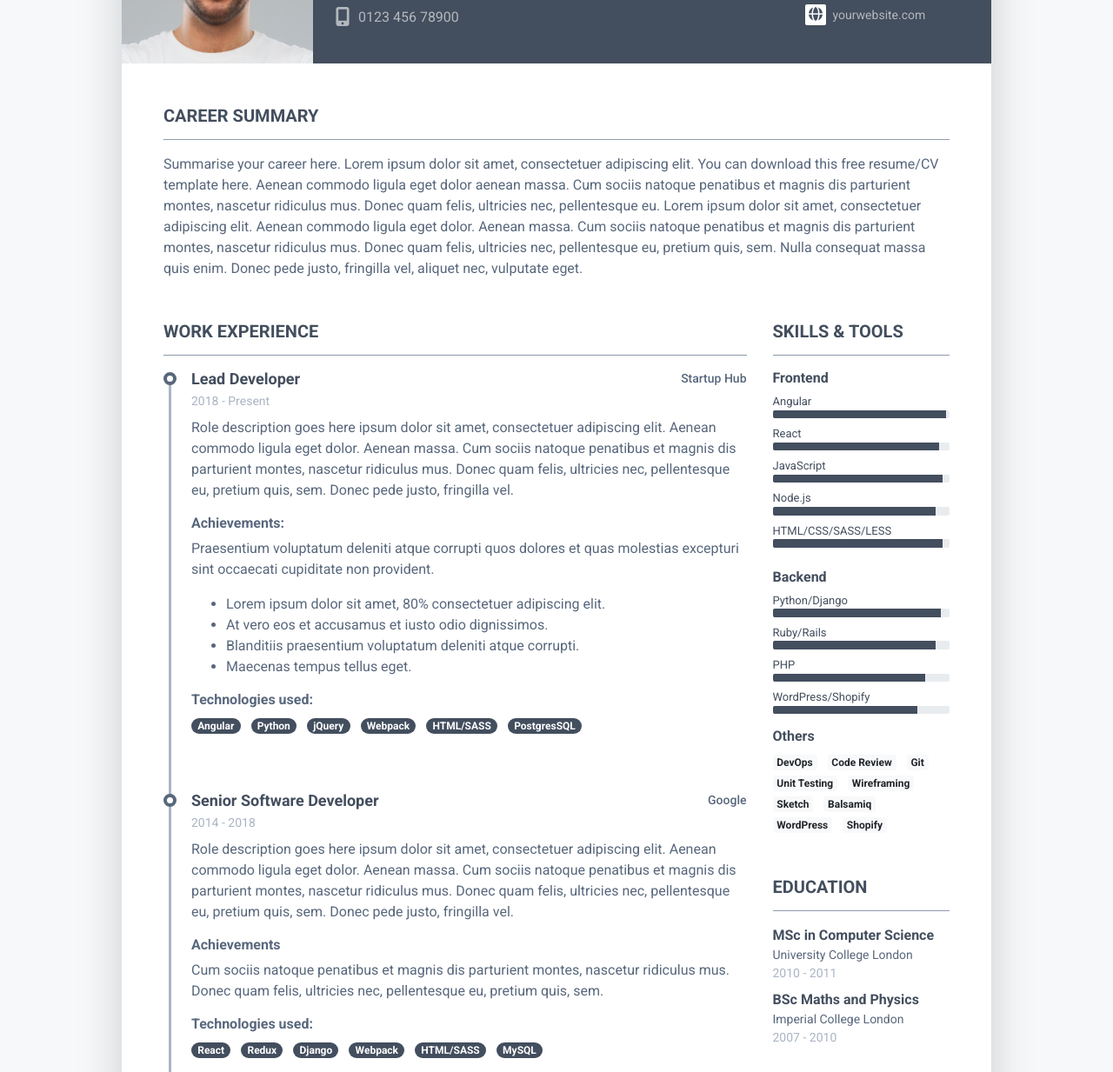
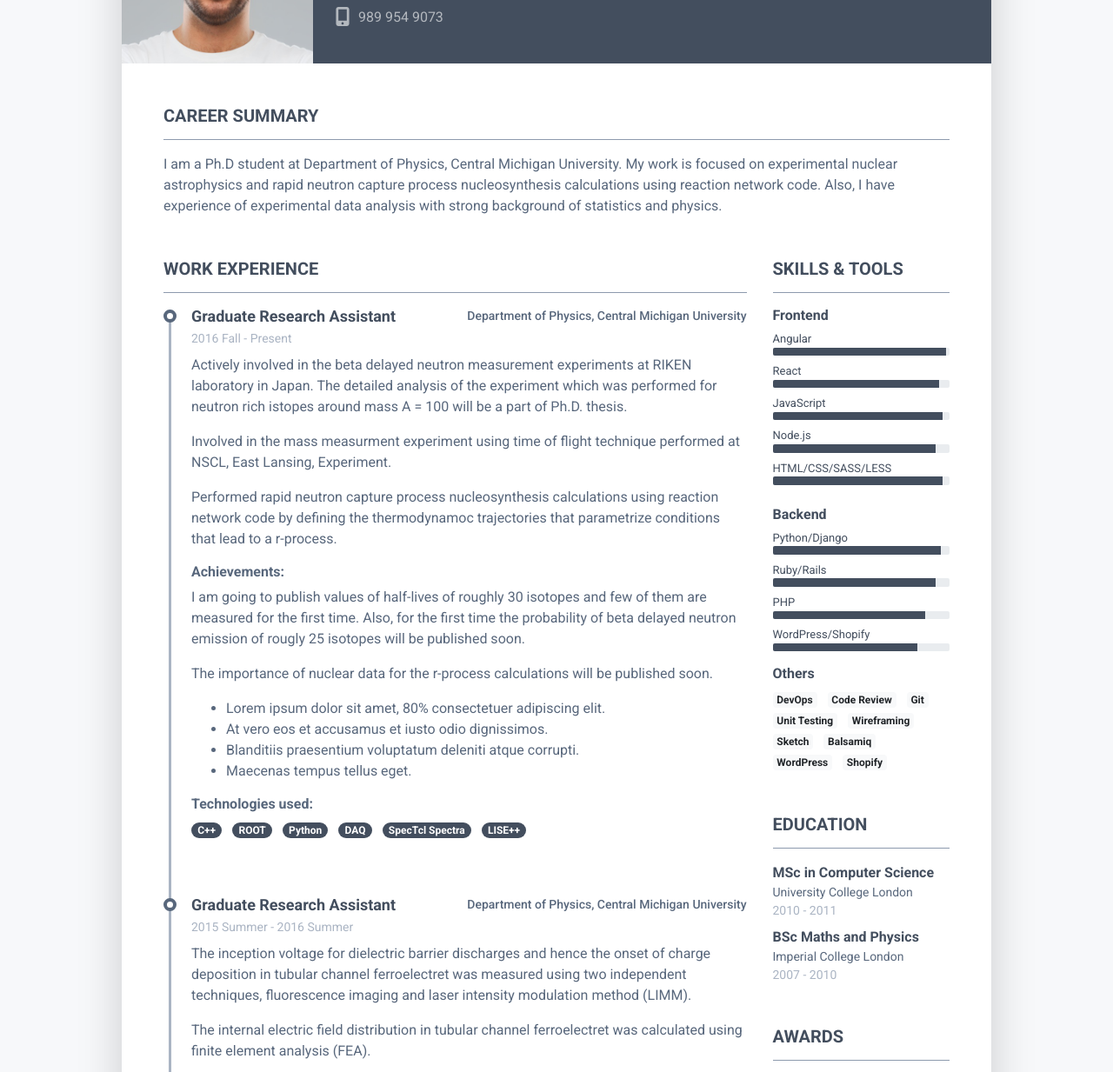
Before and after one commit to NepalNeerajan/NepalNeerajan.github.io, a plain HTML site: page index.html in a window 1280 px wide. Shown: the part 177-1410 px from the top of the page at 87% size. Drawn offline with Linux system fonts and the light colour scheme.

Commit message:
initial draft

```diff
--- a/index.html
+++ b/index.html
@@ -32,19 +32,19 @@
 				    <img class="mr-3 img-fluid picture mx-auto" src="assets/images/profile.jpg" alt="">
 				    <div class="media-body p-4 d-flex flex-column flex-md-row mx-auto mx-lg-0">
 					    <div class="primary-info">
-						    <h1 class="name mt-0 mb-1 text-white text-uppercase text-uppercase">Steve Doe</h1>
-						    <div class="title mb-3">Full Stack Developer</div>
+						    <h1 class="name mt-0 mb-1 text-white text-uppercase text-uppercase">Neerajan Nepal</h1>
+                            <div class="title mb-3">Ph.D. Student</div>
 						    <ul class="list-unstyled">
-							    <li class="mb-2"><a href="#"><i class="far fa-envelope fa-fw mr-2" data-fa-transform="grow-3"></i>Steve.Doe@website.com</a></li>
-							    <li><a href="#"><i class="fas fa-mobile-alt fa-fw mr-2" data-fa-transform="grow-6"></i>0123 456 78900</a></li>
+							    <li class="mb-2"><a href="#"><i class="far fa-envelope fa-fw mr-2" data-fa-transform="grow-3"></i>neerajannepal@gmail.com</a></li>
+							    <li><a href="#"><i class="fas fa-mobile-alt fa-fw mr-2" data-fa-transform="grow-6"></i>989 954 9073</a></li>
 						    </ul>
 					    </div><!--//primary-info-->
 					    <div class="secondary-info ml-md-auto mt-2">
 						    <ul class="resume-social list-unstyled">
-				                <li class="mb-3"><a href="#"><span class="fa-container text-center mr-2"><i class="fab fa-linkedin-in fa-fw"></i></span>linkedin.com/in/stevedoe</a></li>
-				                <li class="mb-3"><a href="#"><span class="fa-container text-center mr-2"><i class="fab fa-github-alt fa-fw"></i></span>github.com/username</a></li>
-				                <li class="mb-3"><a href="#"><span class="fa-container text-center mr-2"><i class="fab fa-codepen fa-fw"></i></span>codepen.io/username/</a></li>
-				                <li><a href="#"><span class="fa-container text-center mr-2"><i class="fas fa-globe"></i></span>yourwebsite.com</a></li>
+				                <li class="mb-3"><a href="#"><span class="fa-container text-center mr-2"><i class="fab fa-linkedin-in fa-fw"></i></span>linkedin.com/in/neerajan-nepal-095078b0</a></li>
+				                <li class="mb-3"><a href="#"><span class="fa-container text-center mr-2"><i class="fab fa-github-alt fa-fw"></i></span>github.com/NepalNeerajan</a></li>
+				                <li class="mb-3"><a href="#"><span class="fa-container text-center mr-2"><i class="fab fa-twitter fa-fw"></i></span>https://twitter.com/neerajann?lang=en</a></li>
+				               <!-- <li><a href="#"><span class="fa-container text-center mr-2"><i class="fas fa-globe"></i></span>yourwebsite.com</a></li> -->
 						    </ul>
 					    </div><!--//secondary-info-->
 
@@ -55,7 +55,9 @@
 			    <section class="resume-section summary-section mb-5">
 				    <h2 class="resume-section-title text-uppercase font-weight-bold pb-3 mb-3">Career Summary</h2>
 				    <div class="resume-section-content">
-					    <p class="mb-0">Summarise your career here. Lorem ipsum dolor sit amet, consectetuer adipiscing elit. You can download this free resume/CV template here. Aenean commodo ligula eget dolor aenean massa. Cum sociis natoque penatibus et magnis dis parturient montes, nascetur ridiculus mus. Donec quam felis, ultricies nec, pellentesque eu. Lorem ipsum dolor sit amet, consectetuer adipiscing elit. Aenean commodo ligula eget dolor. Aenean massa. Cum sociis natoque penatibus et magnis dis parturient montes, nascetur ridiculus mus. Donec quam felis, ultricies nec, pellentesque eu, pretium quis, sem. Nulla consequat massa quis enim. Donec pede justo, fringilla vel, aliquet nec, vulputate eget.</p>
+                        <p class="mb-0"> I am a Ph.D student at Department of Physics, Central Michigan University. My work is focused on experimental nuclear astrophysics and rapid neutron capture process nucleosynthesis calculations using reaction network code.
+
+                        Also, I have experience of experimental data analysis with strong background of statistics and physics.</p>
 				    </div>
 			    </section><!--//summary-section-->
 			    <div class="row">
@@ -68,16 +70,20 @@
 
 									    <div class="resume-timeline-item-header mb-2">
 										    <div class="d-flex flex-column flex-md-row">
-										        <h3 class="resume-position-title font-weight-bold mb-1">Lead Developer</h3>
-										        <div class="resume-company-name ml-auto">Startup Hub</div>
+										        <h3 class="resume-position-title font-weight-bold mb-1">Graduate Research Assistant</h3>
+										        <div class="resume-company-name ml-auto">Department of Physics, Central Michigan University</div>
 										    </div><!--//row-->
-										    <div class="resume-position-time">2018 - Present</div>
+										    <div class="resume-position-time">2016 Fall - Present</div>
 									    </div><!--//resume-timeline-item-header-->
 									    <div class="resume-timeline-item-desc">
-										    <p>Role description goes here ipsum dolor sit amet, consectetuer adipiscing elit. Aenean commodo ligula eget dolor. Aenean massa. Cum sociis natoque penatibus et magnis dis parturient montes, nascetur ridiculus mus. Donec quam felis, ultricies nec, pellentesque eu, pretium quis, sem. Donec pede justo, fringilla vel.</p>
+                                            <p>Actively involved in the beta delayed neutron measurement experiments at RIKEN laboratory in Japan. The detailed analysis of the experiment which was performed for neutron rich istopes around mass A = 100 will be a part of Ph.D. thesis.</p>
+                                            <p>Involved in the mass measurment experiment using time of flight technique performed at NSCL, East Lansing, Experiment. </p>
+                                            <p>Performed rapid neutron capture process nucleosynthesis calculations using reaction network code by defining the thermodynamoc trajectories that parametrize conditions that lead to a r-process.</p>
 										    <h4 class="resume-timeline-item-desc-heading font-weight-bold">Achievements:</h4>
-										    <p>Praesentium voluptatum deleniti atque corrupti quos dolores et quas molestias excepturi sint occaecati cupiditate non provident.</p>
-										    <ul>
+                                            <p>I am going to publish values of half-lives of roughly 30 isotopes and few of them are measured for the first time. Also, for the first time the probability of beta delayed neutron emission of rougly 25 isotopes will be published soon.</p>
+                                            </p>The importance of nuclear data for the r-process calculations will be published soon. </p>
+
+                                            <ul>
 											    <li>Lorem ipsum dolor sit amet, 80% consectetuer adipiscing elit.</li>
 											    <li>At vero eos et accusamus et iusto odio dignissimos.</li>
 											    <li>Blanditiis praesentium voluptatum deleniti atque corrupti.</li>
@@ -85,12 +91,12 @@
 										    </ul>
 										    <h4 class="resume-timeline-item-desc-heading font-weight-bold">Technologies used:</h4>
 										    <ul class="list-inline">
-											    <li class="list-inline-item"><span class="badge badge-primary badge-pill">Angular</span></li>
+											    <li class="list-inline-item"><span class="badge badge-primary badge-pill">C++</span></li>
+											    <li class="list-inline-item"><span class="badge badge-primary badge-pill">ROOT</span></li>
 											    <li class="list-inline-item"><span class="badge badge-primary badge-pill">Python</span></li>
-											    <li class="list-inline-item"><span class="badge badge-primary badge-pill">jQuery</span></li>
-											    <li class="list-inline-item"><span class="badge badge-primary badge-pill">Webpack</span></li>
-											    <li class="list-inline-item"><span class="badge badge-primary badge-pill">HTML/SASS</span></li>
-											    <li class="list-inline-item"><span class="badge badge-primary badge-pill">PostgresSQL</span></li>
+											    <li class="list-inline-item"><span class="badge badge-primary badge-pill">DAQ</span></li>
+											    <li class="list-inline-item"><span class="badge badge-primary badge-pill">SpecTcl Spectra</span></li>
+											    <li class="list-inline-item"><span class="badge badge-primary badge-pill">LISE++</span></li>
 										    </ul>
 									    </div><!--//resume-timeline-item-desc-->
 
@@ -100,21 +106,22 @@
 
 									    <div class="resume-timeline-item-header mb-2">
 										    <div class="d-flex flex-column flex-md-row">
-										        <h3 class="resume-position-title font-weight-bold mb-1">Senior Software Developer</h3>
-										        <div class="resume-company-name ml-auto">Google</div>
+										        <h3 class="resume-position-title font-weight-bold mb-1">Graduate Research Assistant</h3>
+										        <div class="resume-company-name ml-auto">Department of Physics, Central Michigan University</div>
 										    </div><!--//row-->
-										    <div class="resume-position-time">2014 - 2018</div>
+										    <div class="resume-position-time">2015 Summer - 2016 Summer</div>
 									    </div><!--//resume-timeline-item-header-->
 									    <div class="resume-timeline-item-desc">
-										    <p>Role description goes here ipsum dolor sit amet, consectetuer adipiscing elit. Aenean commodo ligula eget dolor. Aenean massa. Cum sociis natoque penatibus et magnis dis parturient montes, nascetur ridiculus mus. Donec quam felis, ultricies nec, pellentesque eu, pretium quis, sem. Donec pede justo, fringilla vel.</p>
+										    <p>The inception voltage for dielectric barrier discharges and hence the onset of charge deposition in tubular channel ferroelectret was measured using two independent techniques, fluorescence imaging and laser intensity modulation method (LIMM).</p>
+                                            </p>The internal electric field distribution in tubular channel ferroelectret was calculated using finite element analysis (FEA).</p>
 										    <h4 class="resume-timeline-item-desc-heading font-weight-bold">Achievements</h4>
-										    <p>Cum sociis natoque penatibus et magnis dis parturient montes, nascetur ridiculus mus. Donec quam felis, ultricies nec, pellentesque eu, pretium quis, sem.</p>
+										    <p>A time-dependent FEA simulation of the LIMM measurement reproduced the observed thermoelastic resonances and their effect on the LIMM signal, and explained its seemingly erratic behaviour.</p>
 										    <h4 class="resume-timeline-item-desc-heading font-weight-bold">Technologies used:</h4>
 										    <ul class="list-inline">
-											    <li class="list-inline-item"><span class="badge badge-primary badge-pill">React</span></li>
-											    <li class="list-inline-item"><span class="badge badge-primary badge-pill">Redux</span></li>
-											    <li class="list-inline-item"><span class="badge badge-primary badge-pill">Django</span></li>
-											    <li class="list-inline-item"><span class="badge badge-primary badge-pill">Webpack</span></li>
+											    <li class="list-inline-item"><span class="badge badge-primary badge-pill">Octave/Matlab</span></li>
+											    <li class="list-inline-item"><span class="badge badge-primary badge-pill">Gnuplot</span></li>
+											    <li class="list-inline-item"><span class="badge badge-primary badge-pill"></span></li>
+											    <li class="list-inline-item"><span class="badge badge-primary badge-pill">FEM</span></li>
 											    <li class="list-inline-item"><span class="badge badge-primary badge-pill">HTML/SASS</span></li>
 											    <li class="list-inline-item"><span class="badge badge-primary badge-pill">MySQL</span></li>
 										    </ul>
```
